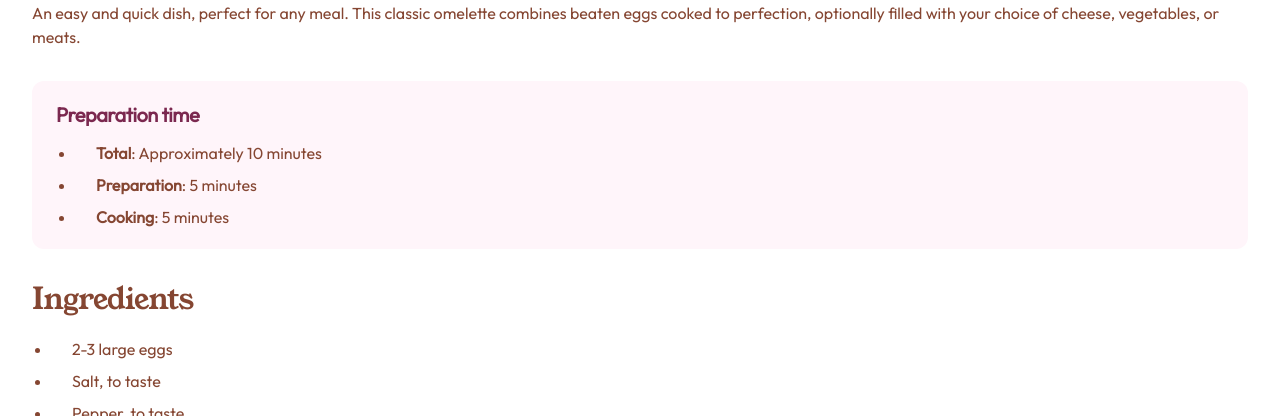
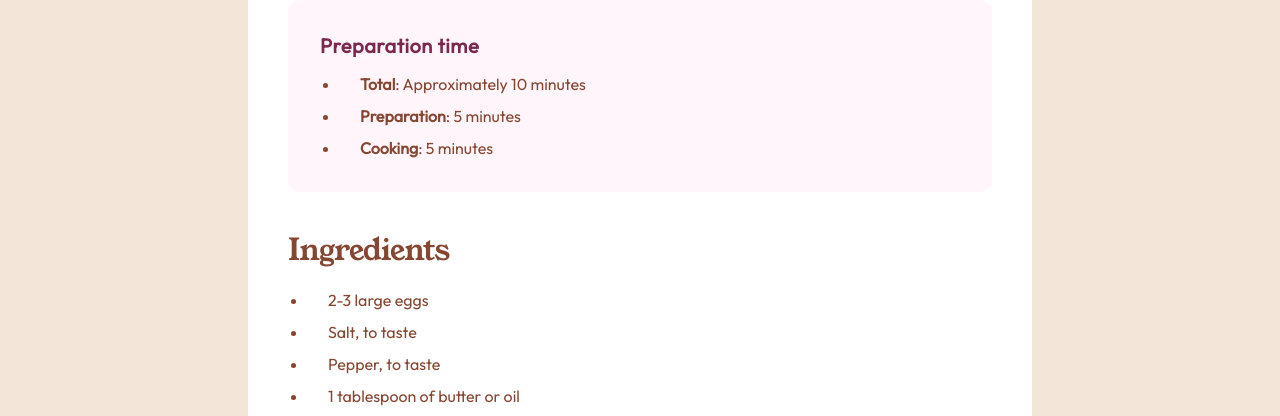
Before and after one commit to wall-69/frontendmentor-recipe-page, a website: page public/index.html in a window 1280 px wide. Shown: the part 684-1100 px from the top of the page. Drawn offline with Linux system fonts and the light colour scheme.

Commit message:
fuck this dumb shit

```diff
--- a/public/index.html
+++ b/public/index.html
@@ -12,26 +12,26 @@
   <link rel="stylesheet" href="app.css">
 </head>
 
-<body class="bg-stone-100 flex flex-col min-h-screen">
-  <main class="flex-1">
-    <article class="text-brown-800 w-full bg-white">
-      <img src="images/image-omelette.jpeg" alt="Image of an Omelette">
+<body class="bg-stone-100 xl:items-center flex flex-col min-h-screen">
+  <main class="xl:py-[132px] flex-1">
+    <article class="text-brown-800 xl:max-w-[784px] xl:rounded-3xl xl:px-10 xl:pt-[42px] xl:w-fit w-full bg-white">
+      <img src="images/image-omelette.jpeg" alt="Image of an Omelette" class="xl:rounded-2xl">
 
-      <section class="recipe-section gap-8 pb-8">
+      <section class="recipe-section xl:pb-10 gap-8 pb-8">
         <div class="flex flex-col gap-6">
-          <h1 class="text-stone-900 text-4xl leading-none">
+          <h1 class="text-stone-900 xl:text-[44px] text-4xl leading-none">
             Simple Omelette Recipe
           </h1>
 
-          <p class="">
+          <p>
             An easy and quick dish, perfect for any meal. This classic omelette combines beaten eggs cooked
             to perfection, optionally filled with your choice of cheese, vegetables, or meats.
           </p>
         </div>
 
         <!-- Preparation time -->
-        <div class="bg-rose-50 rounded-xl flex flex-col gap-3 px-6 py-5">
-          <h3 class="text-rose-800 text-xl font-bold tracking-tight">
+        <div class="bg-rose-50 rounded-xl xl:p-8 flex flex-col gap-3 px-6 py-5">
+          <h3 class="text-rose-800 xl:text-xl xl:tracking-wide font-bold tracking-tight">
             Preparation time
           </h3>
 
@@ -74,7 +74,7 @@
         </ul>
       </section>
 
-      <hr class="mx-8 mt-3 h-1 mb-6 bg-stone-[hsl(30, 18%, 87%)]">
+      <hr class="mx-8 mt-3 xl:mt-4 xl:mb-9 h-1 mb-6 bg-stone-[hsl(30, 18%, 87%)]">
 
       <!-- Instructions -->
       <section class="recipe-section">
@@ -82,7 +82,7 @@
           Instructions
         </h2>
 
-        <ol class="marker:font-bold flex flex-col gap-2 py-5 pl-6 list-decimal list-outside">
+        <ol class="marker:font-bold xl:gap-3 flex flex-col gap-2 py-5 pl-6 list-decimal list-outside">
           <li class="pl-4">
             <span class="font-bold">Beat the eggs</span>: In a bowl, beat the eggs with a pinch of salt and pepper until
             they are well mixed.
@@ -113,7 +113,7 @@
         </ol>
       </section>
 
-      <hr class="mx-8 mt-3 h-1 mb-6 bg-stone-[hsl(30, 18%, 87%)]">
+      <hr class="mx-8 mt-3 xl:mt-4 xl:mb-9 h-1 mb-6 bg-stone-[hsl(30, 18%, 87%)]">
 
       <!-- Nutrition -->
       <section class="recipe-section">
--- a/src/app.css
+++ b/src/app.css
@@ -17,6 +17,6 @@
 
 @layer components {
 	.recipe-section {
-		@apply px-8 first-of-type:pt-[40px] last-of-type:pb-[40px] flex flex-col;
+		@apply px-8 xl:px-0 first-of-type:pt-[40px] last-of-type:pb-[40px] flex flex-col;
 	}
 }
```
Also changed, not shown: public/app.css.
